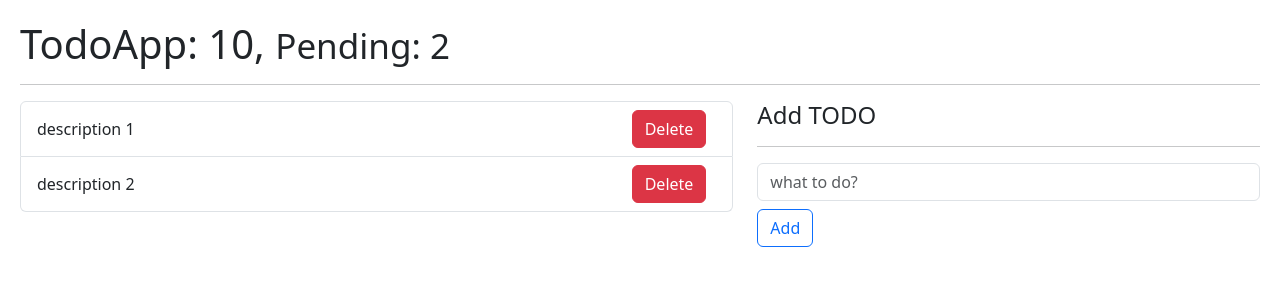
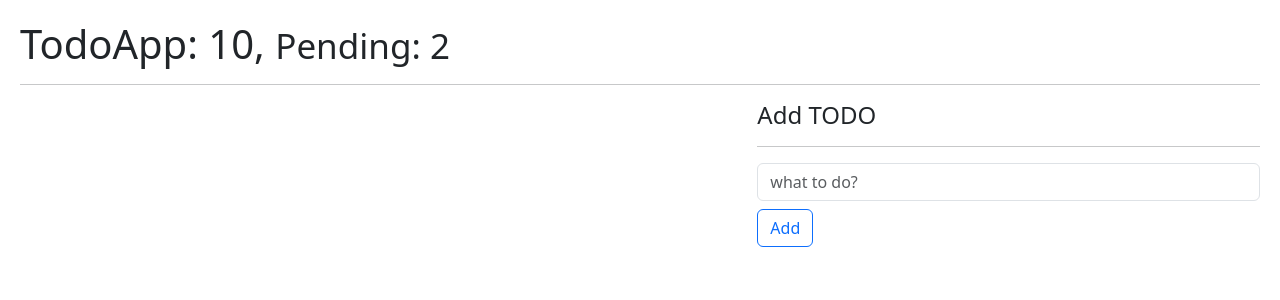
Before and after one commit to erickestradapj/react-hook-app, a React (Vite) app: page / in a window 1280 px wide. Shown: the top 300 px of the page. Built offline with nearby package versions, Linux system fonts and the light colour scheme.

Commit message:
save and read TODOs in localstorage

```diff
--- a/src/07-useReducer/TodoApp.jsx
+++ b/src/07-useReducer/TodoApp.jsx
@@ -1,23 +1,26 @@
-import { useReducer } from 'react';
+import { useEffect, useReducer } from 'react';
 import { TodoAdd } from './TodoAdd';
 import { TodoList } from './TodoList';
 import { todoReducer } from './todoReducer';
 
 const initialState = [
-  {
-    id: new Date().getTime(),
-    description: 'description 1',
-    done: false,
-  },
-  {
-    id: new Date().getTime() + 100,
-    description: 'description 2',
-    done: false,
-  },
+  // {
+  //   id: new Date().getTime(),
+  //   description: 'description 1',
+  //   done: false,
+  // },
 ];
 
+const init = () => {
+  return JSON.parse(localStorage.getItem('todos')) || [];
+};
+
 export const TodoApp = () => {
-  const [todos, dispatch] = useReducer(todoReducer, initialState);
+  const [todos, dispatch] = useReducer(todoReducer, initialState, init);
+
+  useEffect(() => {
+    localStorage.setItem('todos', JSON.stringify(todos));
+  }, [todos]);
 
   const handleNewTodo = (todo) => {
     const action = {
```
